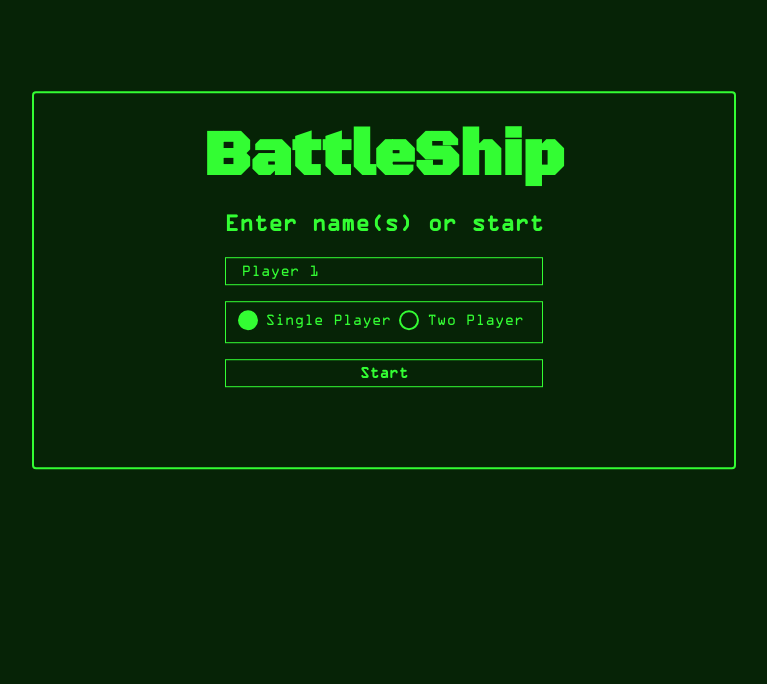
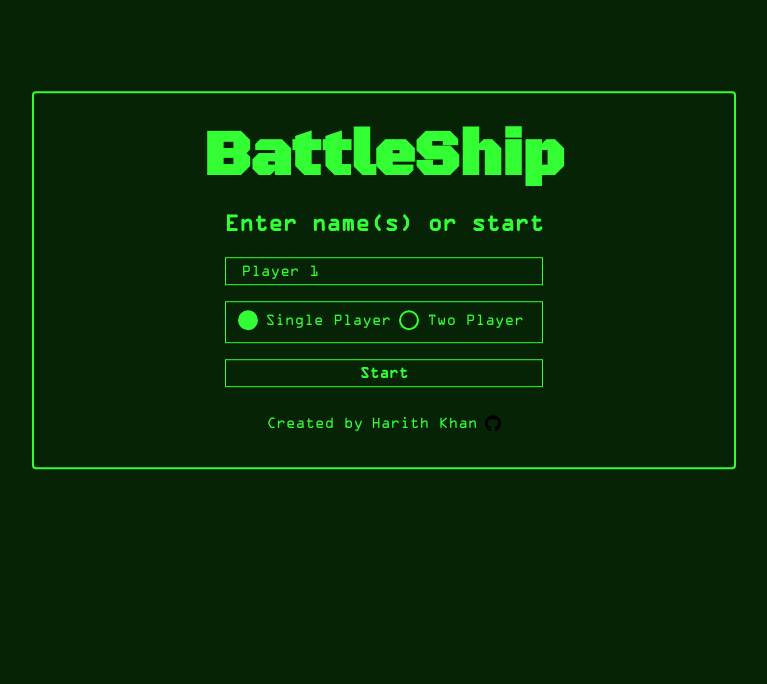
Before and after one commit to harithkhan/battleship, a website built with webpack: page src/template.html in a window 1280 px wide. Shown: the whole page, without its empty margins (256-1023 px from the left). Built offline with nearby package versions, Linux system fonts and the light colour scheme.

Commit message:
feat: add footer to start dialog

```diff
--- a/src/style.css
+++ b/src/style.css
@@ -663,3 +663,28 @@
 [data-space-state="hidden-ship"][data-hit-status="hit"] {
     background-color: var(--red);
 }
+
+.credit {
+    color: var(--font-default);
+    position: absolute;
+    bottom: 2rem;
+    width: 20rem;
+    display: flex;
+    gap: 0.5rem;
+    justify-content: center;
+    align-items: center;
+}
+
+.credit > a {
+    color: var(--font-default);
+    text-decoration: none;
+}
+
+.credit > a:hover {
+    color: var(--green);
+}
+
+.gh-icon {
+    width: 1rem;
+    height: 1rem;
+}
--- a/src/template.html
+++ b/src/template.html
@@ -41,6 +41,9 @@
                 </fieldset>
                 <button type="submit" id="start-button">Start</button>
             </form>
+            <div class="credit">Created by<a href="https://github.com/harithkhan">Harith Khan</a><img
+                src="img/github-icon.png" class="gh-icon">
+            </div>
         </dialog>
         <dialog class="place-ships-one">
             <div class="dialog-one-header"></div>
```
Also changed, not shown: src/img/github-icon.png (added).
